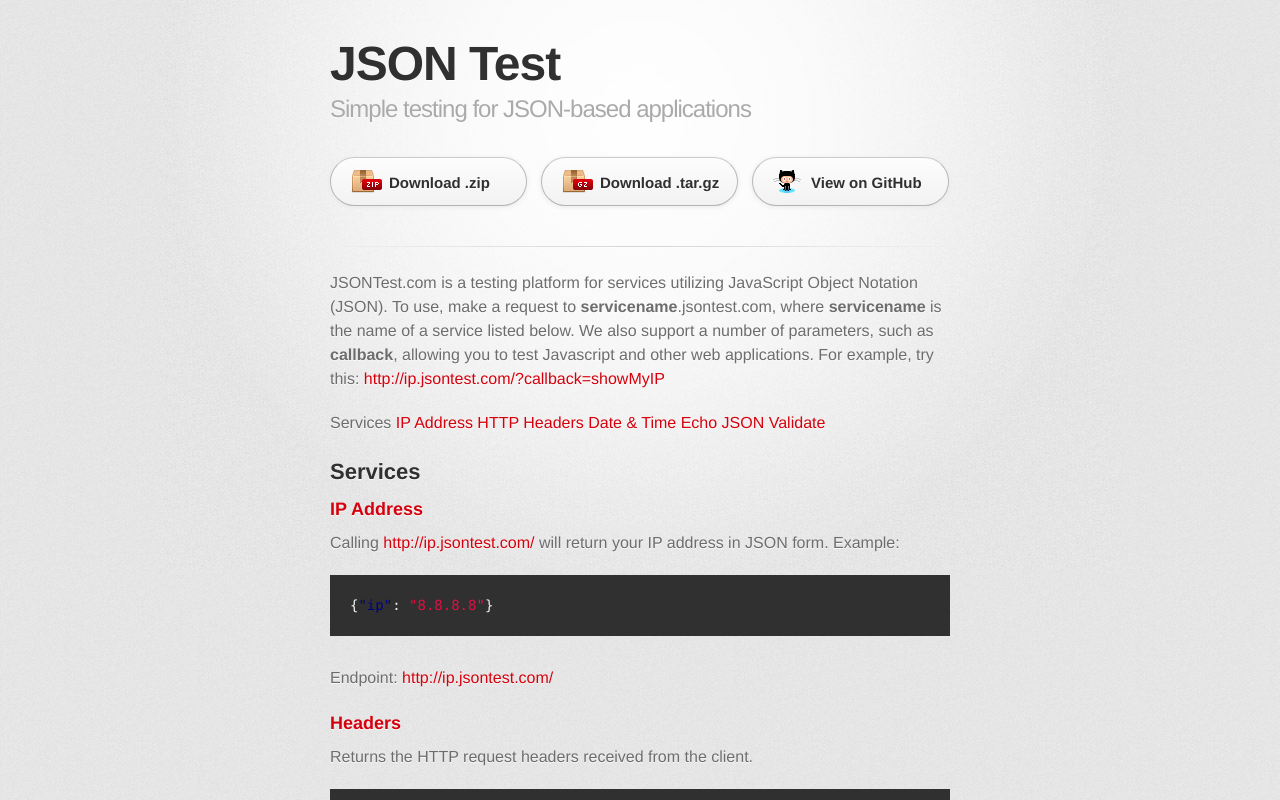
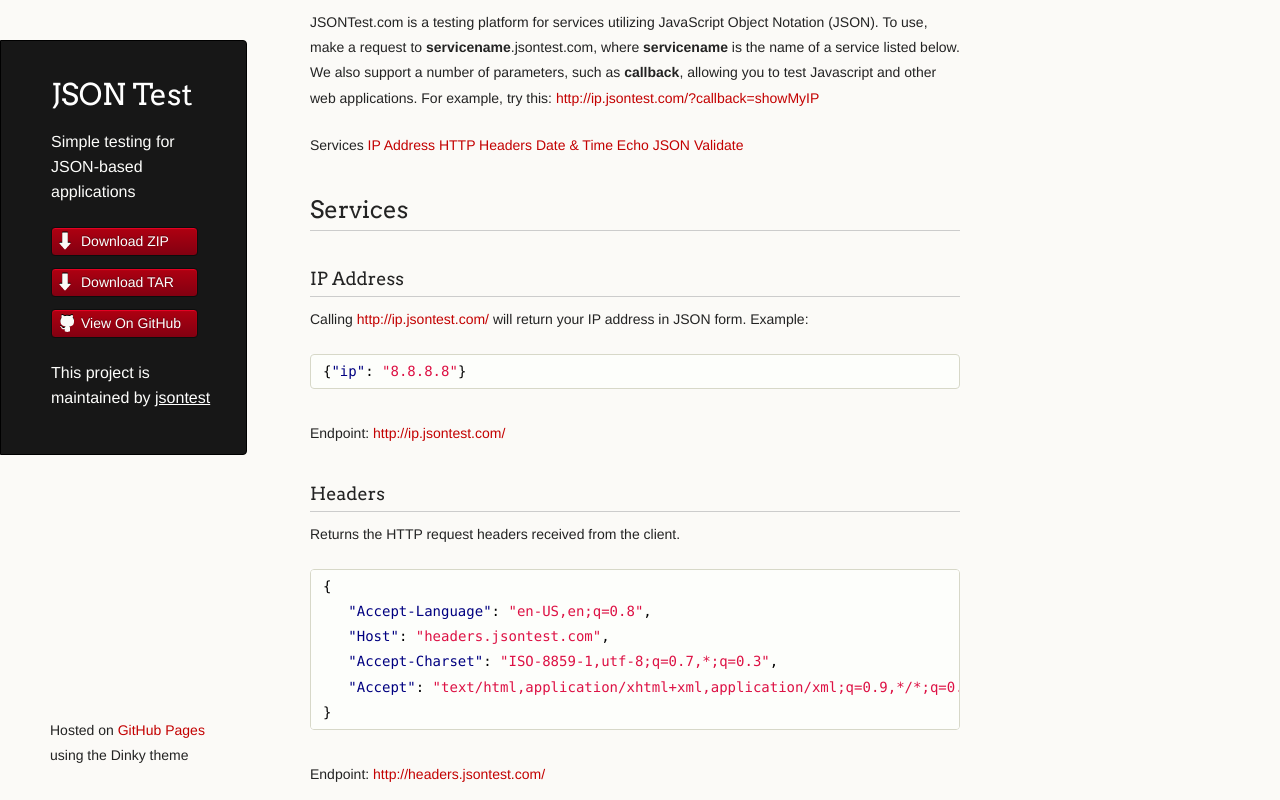
Before and after one commit to jsontest/jsontest, a plain HTML site: page index.html in a window 1280 px wide. Shown: the top 800 px of the page. Drawn offline with Linux system fonts and the light colour scheme; a web font is replaced by a local one.

Commit message:
Create gh-pages branch via GitHub

```diff
--- a/index.html
+++ b/index.html
@@ -1,37 +1,36 @@
-<!DOCTYPE html>
+<!doctype html>
 <html>
   <head>
-    <meta charset='utf-8'>
+    <meta charset="utf-8">
     <meta http-equiv="X-UA-Compatible" content="chrome=1">
-    <link href='https://fonts.googleapis.com/css?family=Chivo:900' rel='stylesheet' type='text/css'>
-    <link rel="stylesheet" type="text/css" href="stylesheets/stylesheet.css" media="screen" />
-    <link rel="stylesheet" type="text/css" href="stylesheets/pygment_trac.css" media="screen" />
-    <link rel="stylesheet" type="text/css" href="stylesheets/print.css" media="print" />
+    <title>JSON Test by jsontest</title>
+
+    <link rel="stylesheet" href="stylesheets/styles.css">
+    <link rel="stylesheet" href="stylesheets/pygment_trac.css">
+    <script src="javascripts/scale.fix.js"></script>
+    <meta name="viewport" content="width=device-width, initial-scale=1, user-scalable=no">
     <!--[if lt IE 9]>
     <script src="//html5shiv.googlecode.com/svn/trunk/html5.js"></script>
     <![endif]-->
-    <title>JSON Test by jsontest</title>
   </head>
+  <body>
+    <div class="wrapper">
+      <header>
+        <h1 class="header">JSON Test</h1>
+        <p class="header">Simple testing for JSON-based applications</p>
 
-  <body>
-    <div id="container">
-      <div class="inner">
+        <ul>
+          <li class="download"><a class="buttons" href="https://github.com/jsontest/jsontest/zipball/master">Download ZIP</a></li>
+          <li class="download"><a class="buttons" href="https://github.com/jsontest/jsontest/tarball/master">Download TAR</a></li>
+          <li><a class="buttons github" href="https://github.com/jsontest/jsontest">View On GitHub</a></li>
+        </ul>
 
-        <header>
-          <h1>JSON Test</h1>
-          <h2>Simple testing for JSON-based applications</h2>
-        </header>
+        <p class="header">This project is maintained by <a class="header name" href="https://github.com/jsontest">jsontest</a></p>
 
-        <section id="downloads" class="clearfix">
-          <a href="https://github.com/jsontest/jsontest/zipball/master" id="download-zip" class="button"><span>Download .zip</span></a>
-          <a href="https://github.com/jsontest/jsontest/tarball/master" id="download-tar-gz" class="button"><span>Download .tar.gz</span></a>
-          <a href="https://github.com/jsontest/jsontest" id="view-on-github" class="button"><span>View on GitHub</span></a>
-        </section>
 
-        <hr>
-
-        <section id="main_content">
-          <p>JSONTest.com is a testing platform for services utilizing JavaScript Object Notation (JSON). To use, make a request to <strong>servicename</strong>.jsontest.com, where <strong>servicename</strong> is the name of a service listed below. We also support a number of parameters, such as <strong>callback</strong>, allowing you to test Javascript and other web applications. For example, try this: <a href="http://ip.jsontest.com/?callback=showMyIP">http://ip.jsontest.com/?callback=showMyIP</a></p>
+      </header>
+      <section>
+        <p>JSONTest.com is a testing platform for services utilizing JavaScript Object Notation (JSON). To use, make a request to <strong>servicename</strong>.jsontest.com, where <strong>servicename</strong> is the name of a service listed below. We also support a number of parameters, such as <strong>callback</strong>, allowing you to test Javascript and other web applications. For example, try this: <a href="http://ip.jsontest.com/?callback=showMyIP">http://ip.jsontest.com/?callback=showMyIP</a></p>
 
 <p>Services
 <a href="#ip">IP Address</a>
@@ -222,15 +221,12 @@
 <h3>Services</h3>
 
 <p>It is recommended that you use the <strong>servicename</strong>.jsontest.com URL syntax while accessing JSONTest.com services. However, if you wish to specify the service required using a parameter, you may do so. Simply append `?service=**[servicename]** to any JSONTest endpoint. For instance, calling <a href="http://date.jsontest.com/?service=ip">http://date.jsontest.com/?service=ip</a> will return your IP address.</p>
-        </section>
+      </section>
+      <footer>
+        <p><small>Hosted on <a href="https://pages.github.com">GitHub Pages</a> using the Dinky theme</small></p>
+      </footer>
+    </div>
+    <!--[if !IE]><script>fixScale(document);</script><![endif]-->
 
-        <footer>
-          JSON Test is maintained by <a href="https://github.com/jsontest">jsontest</a><br>
-          This page was generated by <a href="http://pages.github.com">GitHub Pages</a>. Tactile theme by <a href="http://twitter.com/jasonlong">Jason Long</a>.
-        </footer>
-
-
-      </div>
-    </div>
   </body>
 </html>
```
